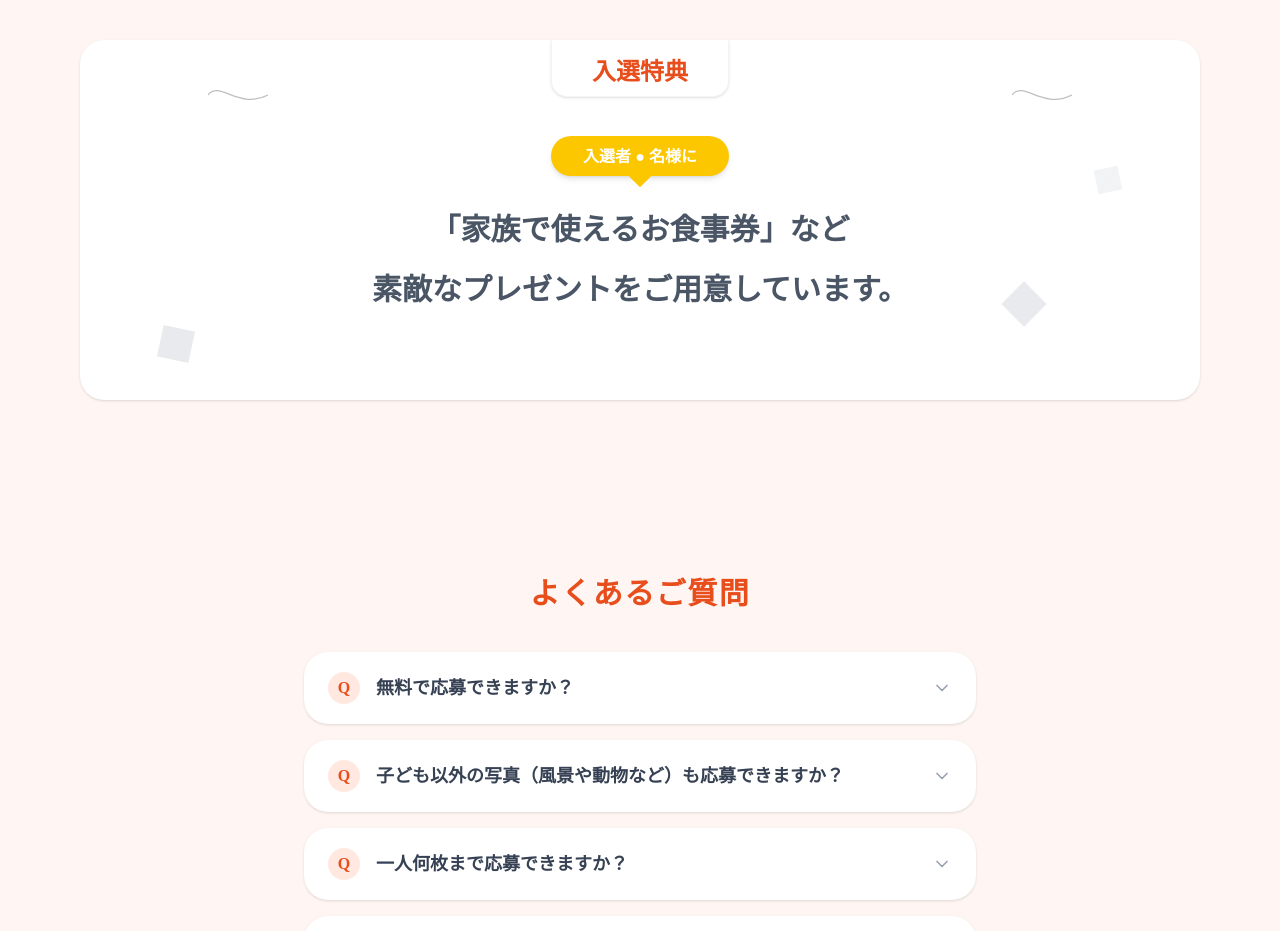
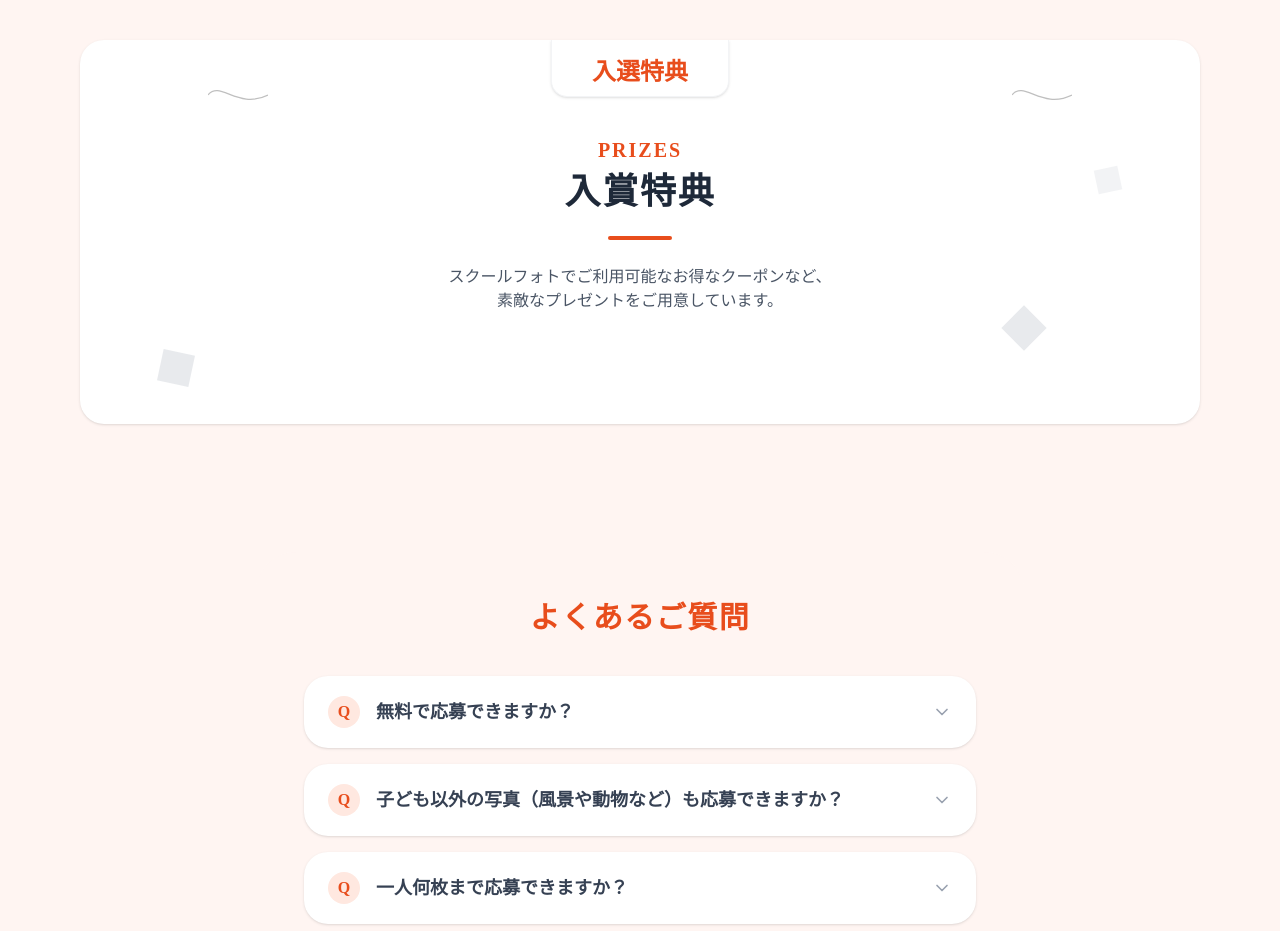
Before and after one commit to Yoshiken-lab/Photocon, a Next.js app in the folder photocon-system/: page /sample in a window 1280 px wide. Shown: the part 2880-3811 px from the top of the page. Built offline with nearby package versions, Linux system fonts and the light colour scheme.

Commit message:
content(sample): Update Prizes title and description

```diff
--- a/photocon-system/components/Prizes.tsx
+++ b/photocon-system/components/Prizes.tsx
@@ -25,16 +25,17 @@ export const Prizes = () => {
                         </svg>
                     </div>
 
-                    <div className="mt-12 mb-8">
-                        <div className="inline-block bg-yellow-400 text-white font-bold py-2 px-8 rounded-full mb-6 relative shadow-md">
-                            入選者 ● 名様に
-                            <div className="absolute -bottom-2 left-1/2 transform -translate-x-1/2 w-4 h-4 bg-yellow-400 rotate-45"></div>
-                        </div>
-
-                        <h3 className="text-xl md:text-3xl font-bold text-gray-600 font-maru leading-loose">
-                            「家族で使えるお食事券」など<br />
+                    {/* タイトル */}
+                    <div className="text-center mb-16 relative z-10 mt-12">
+                        <span className="block text-xl font-bold text-brand font-maru mb-2 tracking-widest">PRIZES</span>
+                        <h2 className="text-3xl md:text-4xl font-bold text-gray-800 font-maru tracking-wider">
+                            入賞特典
+                        </h2>
+                        <div className="w-16 h-1 bg-brand mx-auto mt-6 rounded-full"></div>
+                        <p className="mt-6 text-gray-600 font-medium">
+                            スクールフォトでご利用可能なお得なクーポンなど、<br className="hidden md:block" />
                             素敵なプレゼントをご用意しています。
-                        </h3>
+                        </p>
                     </div>
 
                     {/* Confetti squares */}
```
